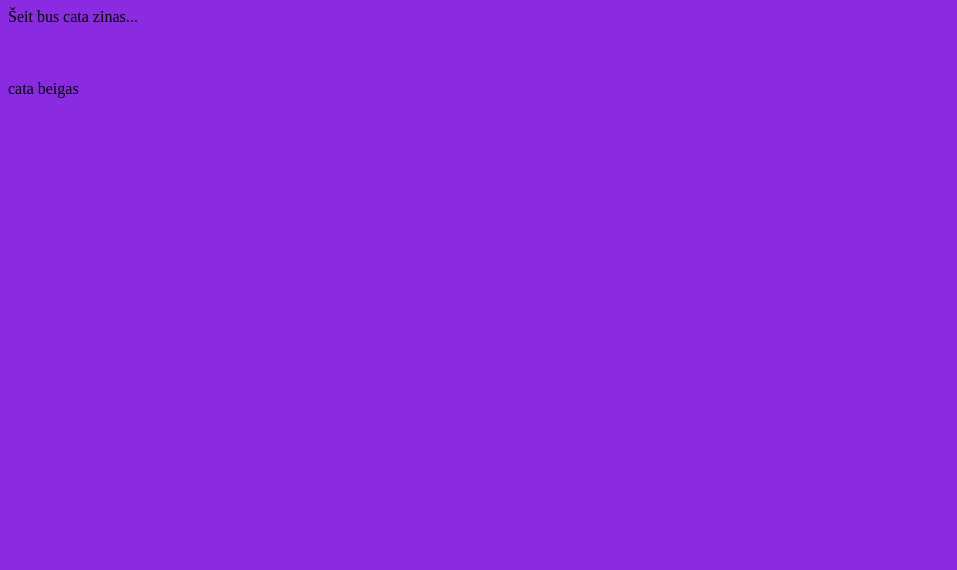
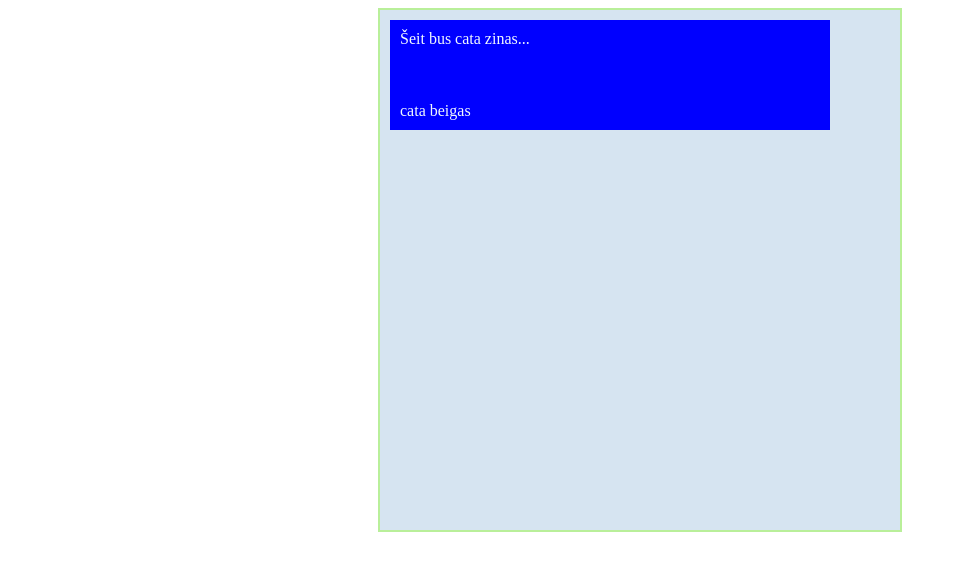
Before and after one commit to MartinsSilings/paraugs_cats, a plain HTML site: page index.html in a window 1280 px wide. Shown: the whole page, without its empty margins (0-957 px from the left). Drawn offline with Linux system fonts and the light colour scheme.

Commit message:
Update style.css

```diff
--- a/style.css
+++ b/style.css
@@ -1,3 +1,18 @@
 body{
-    background-color: blueviolet;
+    background-image: url()
 }
+.pamatlaukums{
+    background-color: rgb(214, 228, 241);
+    width: 500px;
+    height: 500px;
+    border: 2px solid rgb(185, 239, 154);
+    padding: 10px;
+    margin: auto;
+}
+.catazina{
+    background-color: blue;
+    width: 420px;
+    padding: 10px;
+    overflow: scroll;
+    color: aliceblue;
+}
```
